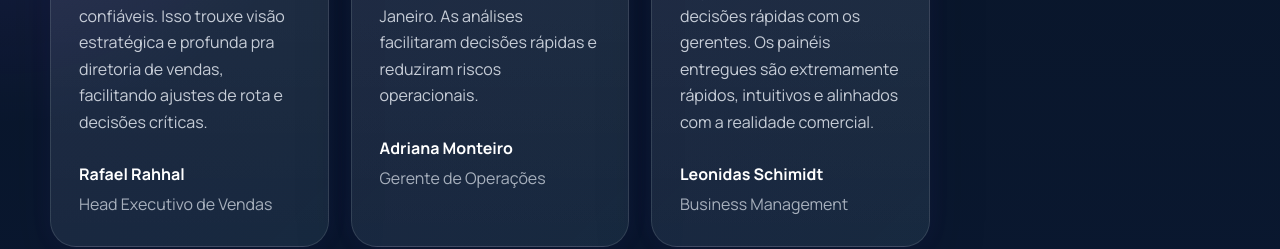
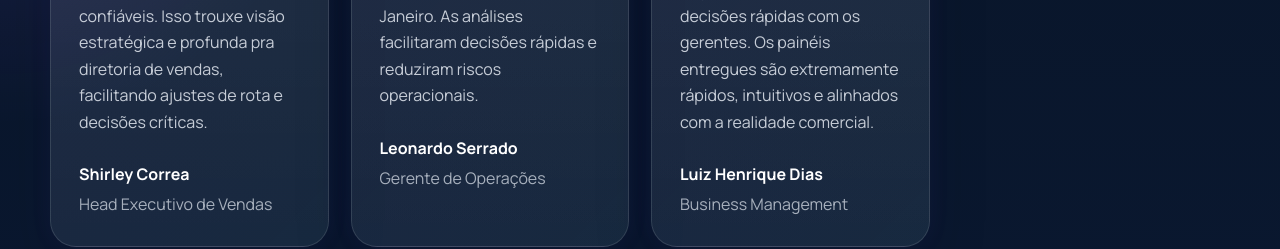
Before and after one commit to gabrieldcc/fig-consulting, a React (Vite) app: page / in a window 1280 px wide. Shown: the part 5880-6129 px from the top of the page. Built offline with nearby package versions, Linux system fonts and the light colour scheme.

Commit message:
change names

```diff
--- a/src/data/siteContent.ts
+++ b/src/data/siteContent.ts
@@ -225,21 +225,21 @@ export const siteContent = {
     {
       quote:
         'As entregas elevaram o nível de análise do time, tornando o ambiente data-driven. Passamos a acompanhar Market Share, vendas por canal e performance regional de forma prática e disponível pra consulta a qualquer momento, tudo consolidado em dashboards claros e confiáveis. Isso trouxe visão estratégica e profunda pra diretoria de vendas, facilitando ajustes de rota e decisões críticas.',
-      name: 'Rafael Rahhal',
+      name: 'Shirley Correa',
       role: 'Head Executivo de Vendas',
       company: '',
     },
     {
       quote:
         'Os dashboards entregues trouxeram um novo nível de controle para nossa operação. Passamos a acompanhar a produção, estoque e giro em tempo real, com informações confiáveis e de fácil leitura, o que aumentou a eficiência da central de produção no Rio de Janeiro. As análises facilitaram decisões rápidas e reduziram riscos operacionais.',
-      name: 'Adriana Monteiro',
+      name: 'Leonardo Serrado',
       role: 'Gerente de Operações',
       company: '',
     },
     {
       quote:
         'Os dashboards em Power BI mudaram completamente a rotina no campo. Hoje conseguimos consultar resultados de vendas, metas e performance das lojas direto do celular, em tempo real, durante visitas à rede. Isso trouxe mais agilidade e segurança para tomar decisões rápidas com os gerentes. Os painéis entregues são extremamente rápidos, intuitivos e alinhados com a realidade comercial.',
-      name: 'Leonidas Schimidt',
+      name: 'Luiz Henrique Dias',
       role: 'Business Management',
       company: '',
     },
```
